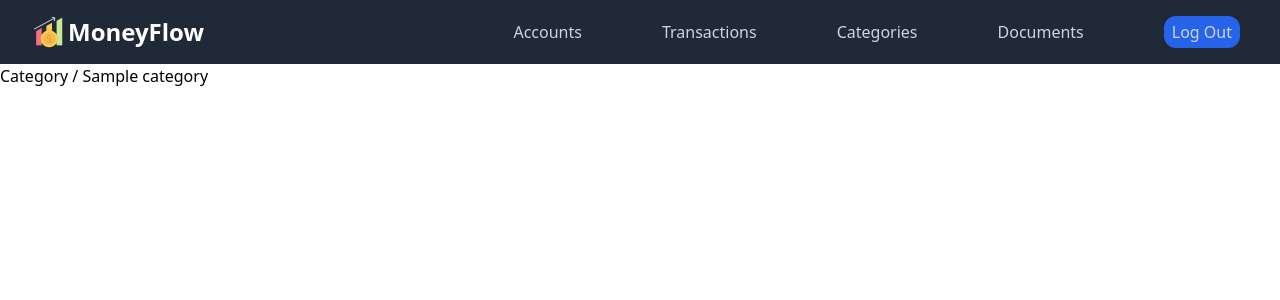
After one commit to Vicky-Lind/Expenses-Tracker, a Django app: page /categories/1/ in a window 1280 px wide. The commit adds this page. Shown: the top 300 px of the page. Run offline with Django 4.2, Linux system fonts and the light colour scheme; a user stored in the database is signed in; tables that the repository leaves empty hold one stand-in row (values such as "Sample post"); some libraries are stand-ins or nearby versions.

Commit message:
04.12.2023

```diff
--- a/moneyflow/models.py
+++ b/moneyflow/models.py
@@ -1,6 +1,7 @@
 from django.conf import settings
 from django.db import models
 from django.utils.translation import gettext_lazy as _
+from django.urls import reverse
 
 
 class TimestampModel(models.Model):
@@ -43,6 +44,7 @@ class Document(TimestampModel, OwnedModel):
 
 
 class Category(TimestampModel, OwnedModel):
+
     name = models.CharField(max_length=100, verbose_name=_("name"))
 
     parent = models.ForeignKey(
@@ -70,6 +72,8 @@ class Category(TimestampModel, OwnedModel):
         prefix = f"{parent_str} / " if parent_str else ""
         return f"{prefix}{self.name}"
 
+    def get_absolute_url(self):
+        return reverse('category-detail', args=[str(self.id)])
 
 class Account(TimestampModel, OwnedModel):
     name = models.CharField(max_length=100, verbose_name=_("name"))
@@ -192,3 +196,6 @@ class Transaction(TimestampModel):
             if self.name
             else f"{self.date} {self.account} {self.amount} ({self.state})"
         )
+
+    def get_absolute_url(self):
+        return reverse('transaction-detail', kwargs={"pk": self.pk})
--- /dev/null
+++ b/moneyflow/templates/moneyflow/category_detail.html
@@ -0,0 +1,8 @@
+{% extends "moneyflow/main.html" %}
+{% load i18n %}
+
+{% block content %}
+
+<h1>{% translate "Category" %} / {{ category }}</h1>
+
+{% endblock %}
--- a/moneyflow/templates/moneyflow/main.html
+++ b/moneyflow/templates/moneyflow/main.html
@@ -2,7 +2,7 @@
 {% block content %}
 {% load i18n %}
 {% load static %}
-<div class="ml-0 w-[100vw] h-[92vh] bg-cover bg-no-repeat flex justify-center items-center" style="background-image: url({% static 'moneyflow/images/bg2.jpg' %});">
+<div class="ml-0 -mt-16 w-full h-screen bg-contain bg-no-repeat bg-center flex justify-center items-center" style="background-image: url({% static 'moneyflow/images/bg2.jpg' %}); background-size: 100% 100%;">
 
     {% comment %} <!-- hero section --> {% endcomment %}
     {% if user.is_authenticated %}
@@ -13,10 +13,6 @@
                 class="absolute transitiona-all duration-1000 -inset-px bg-gradient-to-r from-[#00A6FF] via-[#FF00E6] to-[#FF5F2F] rounded-xl blur-lg group-hover:opacity-100 group-hover:-inset-1 group-hover:duration-200
                 animate-tilt">
             </div>
-            <a href="{% url 'dashboard' %}" title="Go to dashboard"
-                class="relative inline-flex items-center justify-center px-8 py-4 font-semibold tracking-wide text-white transition duration-200 rounded-2xl shadow-md bg-gray-800 hover:bg-blue-600 focus:outline-none focus:ring-2 focus:ring-offset-2 focus:ring-gray-900"
-                role="button">Go to dashboard
-            </a>
         </div>
     </div>
     {% else %}
--- a/moneyflow/templates/moneyflow/navbar.html
+++ b/moneyflow/templates/moneyflow/navbar.html
@@ -31,9 +31,6 @@
 
         <div id="menu" class="hidden lg:flex mt-2 px-1 lg:mt-0 lg:px-6 lg:space-x-10 lg:space-x-20 justify-center content-center items-center grid grid-cols-2 lg:grid-cols-none justify-items-center items-center bg-gray-700 lg:bg-transparent rounded-xl">
           {% with url_name=request.resolver_match.url_name %}
-          <a href="{% url 'dashboard' %}" class="m-0 p-0 text-gray-300 hover:text-white {% if url_name == 'Dashboard' %}text-white{% endif %}">
-            Dashboard
-          </a>
           <a href="{% url 'accounts' %}" class="m-0 p-0 text-gray-300 hover:text-white {% if url_name == 'accounts' %}text-white{% endif %}">
             Accounts
           </a>
@@ -48,7 +45,7 @@
           </a>
 
           {% if user.is_authenticated %}
-          <a class="m-0 px-2 py-2 rounded-xl bg-blue-600 text-gray-300 hover:text-white">
+          <a class="m-0 px-2 py-1 rounded-xl bg-blue-600 text-gray-300 hover:text-white">
             <form method="post" action="{% url 'logout' %}">
               {% csrf_token %}
               <input
@@ -79,7 +76,7 @@
           });
 
           window.addEventListener('resize', function() {
-            if (window.innerWidth >= 1024) {
+            if (window.innerWidth >= 1324) {
               menu.classList.remove('block');
               menu.classList.add('hidden');
             }
--- a/moneyflow/templates/moneyflow/transaction_create.html
+++ /dev/null
@@ -1,2 +0,0 @@
-<!-- form to create a transaction -->
-{% extends moneyflow/main.html %}
--- a/moneyflow/templates/moneyflow/transaction_detail.html
+++ b/moneyflow/templates/moneyflow/transaction_detail.html
@@ -3,7 +3,7 @@
 
 {% block content %}
 
-<h1>{% translate "Transaction" %} - {{ transaction }}</h1>
+<h1>{% translate "Transaction" %} / {{ transaction }}</h1>
 
 <h2>{% translate "Transactions" %}</h2>
 
--- a/moneyflow/templates/moneyflow/transaction_list.html
+++ b/moneyflow/templates/moneyflow/transaction_list.html
@@ -7,7 +7,7 @@
 
 <!-- button to create a transaction -->
 <div>
-    <a href="{% url 'transaction-create' %}" class="btn btn-primary">{% translate "Create" %}</a>
+    <a href="{% url 'transaction-create' %}" class="">{% translate "Create" %}</a>
 </div>
 
 <ul>
--- a/moneyflow/urls.py
+++ b/moneyflow/urls.py
@@ -5,25 +5,21 @@ from . import views
 
 urlpatterns = [
     path("", frontpage, name="frontpage"),
-    path("dashboard/", dashboard, name="dashboard"),
+
     path("accounts/", views.AccountsList.as_view(), name="accounts"),
-    path(
-        "accounts/<int:pk>/",
-        views.AccountDetail.as_view(),
-        name="account-detail",
-    ),
+    path("accounts/<int:pk>/",
+        views.AccountDetail.as_view(), name="account-detail"),
+
     path("transactions/", views.TransactionsList.as_view(), name="transactions"),
-    path(
-        "transactions/create/",
-        views.TransactionCreate.as_view(),
-        name="transaction-create",
-    ),
-    path(
-        "transactions/<int:pk>/",
-        views.TransactionDetail.as_view(),
-        name="transaction-detail",
-    ),
-    path("categories/", views.CategoriesList.as_view(), name="categories"),
+    path("transactions/<int:pk>/", views.TransactionDetail.as_view(), name="transaction-detail"),
+    path("transactions/create/", views.TransactionCreate.as_view(), name="transaction-create"),
+
+    path("categories/", views.CategoryList.as_view(), name="categories"),
+    path("categories/<int:pk>/", views.CategoryDetail.as_view(), name="category-detail"),
+    path("categories/create/", views.CategoryCreate.as_view(), name="category-create"),
+
+    path("categories/create-defaults", views.create_default_categories, name="categories-create-defaults"),
+
     path("documents/", views.DocumentsList.as_view(), name="documents"),
     path("documents/<int:pk>/", views.DocumentDetail.as_view(), name="document-detail"),
 ]
--- a/moneyflow/views.py
+++ b/moneyflow/views.py
@@ -1,6 +1,8 @@
 from typing import Any
 from django.contrib.auth.decorators import login_required
 from django.db import models
+from django.forms.models import BaseModelForm
+from django.http import HttpResponse
 
 from .models import Account, Document, Transaction, Category
 
@@ -10,6 +12,9 @@ from django.contrib.auth.mixins import LoginRequiredMixin
 from django.views.generic.list import ListView
 from django.contrib.auth.forms import AuthenticationForm
 from django.contrib.auth import authenticate, login
+from django.views.generic.edit import CreateView
+
+from django.urls import reverse
 
 
 # @login_required
@@ -35,12 +40,15 @@ def frontpage(request):
 def dashboard(request):
     return render(request, "moneyflow/dashboard.html")
 
-
 # ------------------------------------#
 class OwnerFilteredMixin(LoginRequiredMixin):
     def get_queryset(self):
         return super().get_queryset().filter(owner=self.request.user)
 
+class OwnerAutoFillinCreateView(OwnerFilteredMixin, CreateView):
+    def form_valid(self, form):
+        form.instance.owner = self.request.user
+        return super().form_valid(form)
 
 # ------------------------------------#
 
@@ -76,19 +84,22 @@ class TransactionDetail(DetailView):
         return context
 
 
-class TransactionCreate(View):
-    def get(self, request, *args, **kwargs):
-        return render(request, "moneyflow/transaction_create.html")
-
-    def post(self, request, *args, **kwargs):
-        return redirect("/transactions/")
-
+class TransactionCreate(OwnerAutoFillinCreateView):
+    model = Transaction
+    fields = ["account", "name", "description", "type", "category", "state", "date", "amount", "documents"]
 
 # ------------------------------------#
 
+class CategoryList(OwnerFilteredMixin, ListView):
+    model = Category
 
-class CategoriesList(OwnerFilteredMixin, ListView):
-    pass
+
+class CategoryDetail(OwnerFilteredMixin, DetailView):
+    model = Category
+
+class CategoryCreate(OwnerAutoFillinCreateView):
+    model = Category
+    fields = ["name", "parent"]
 
 
 class DocumentsList(OwnerFilteredMixin, ListView):
@@ -102,3 +113,7 @@ class DocumentDetail(OwnerFilteredMixin, DetailView):
         context = super().get_context_data(**kwargs)
         context["transactions"] = self.object.transactions.all()
         return context
+
+def create_default_categories(request):
+
+    return redirect(reverse("categories"))
```
Also changed, not shown: moneyflow/templates/moneyflow/category_form.html (added, +14 -0 lines), moneyflow/templates/moneyflow/category_list.html (added, +18 -0 lines), moneyflow/templates/moneyflow/transaction_form.html (added, +15 -0 lines).
